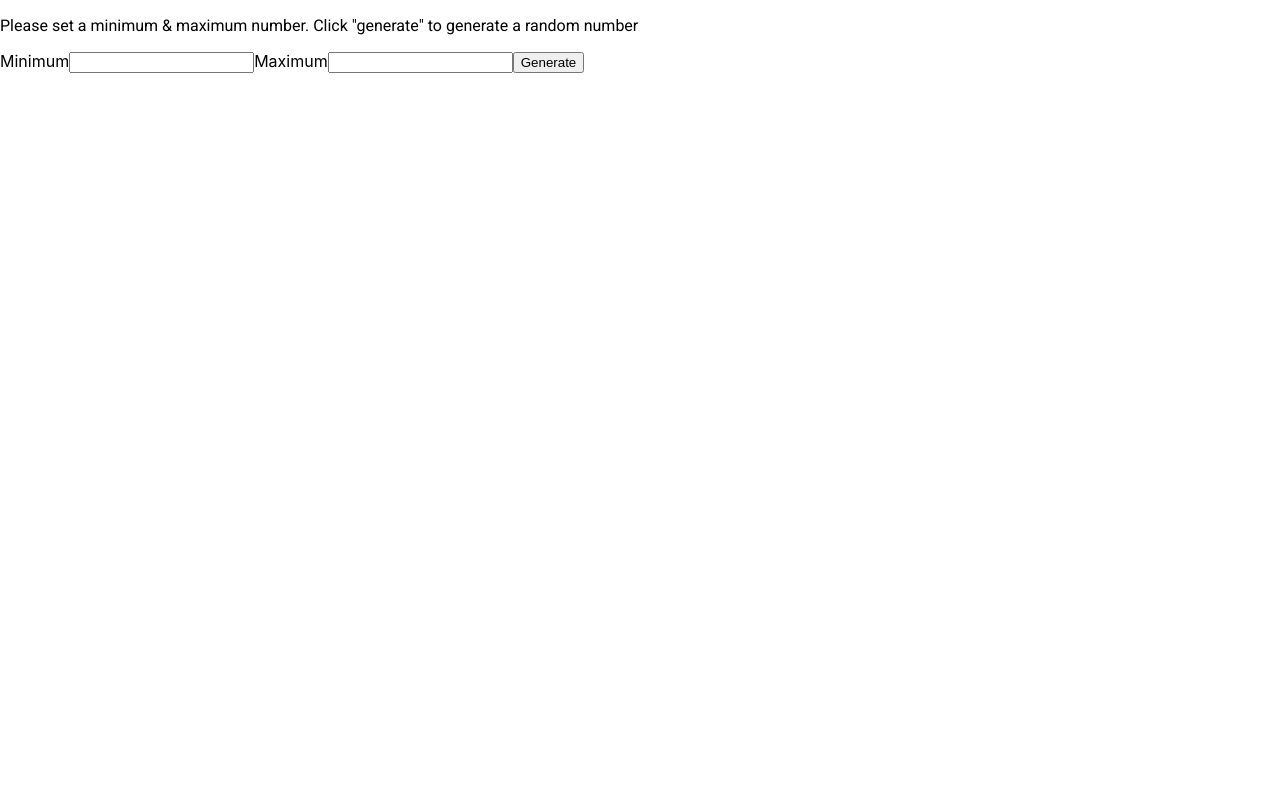
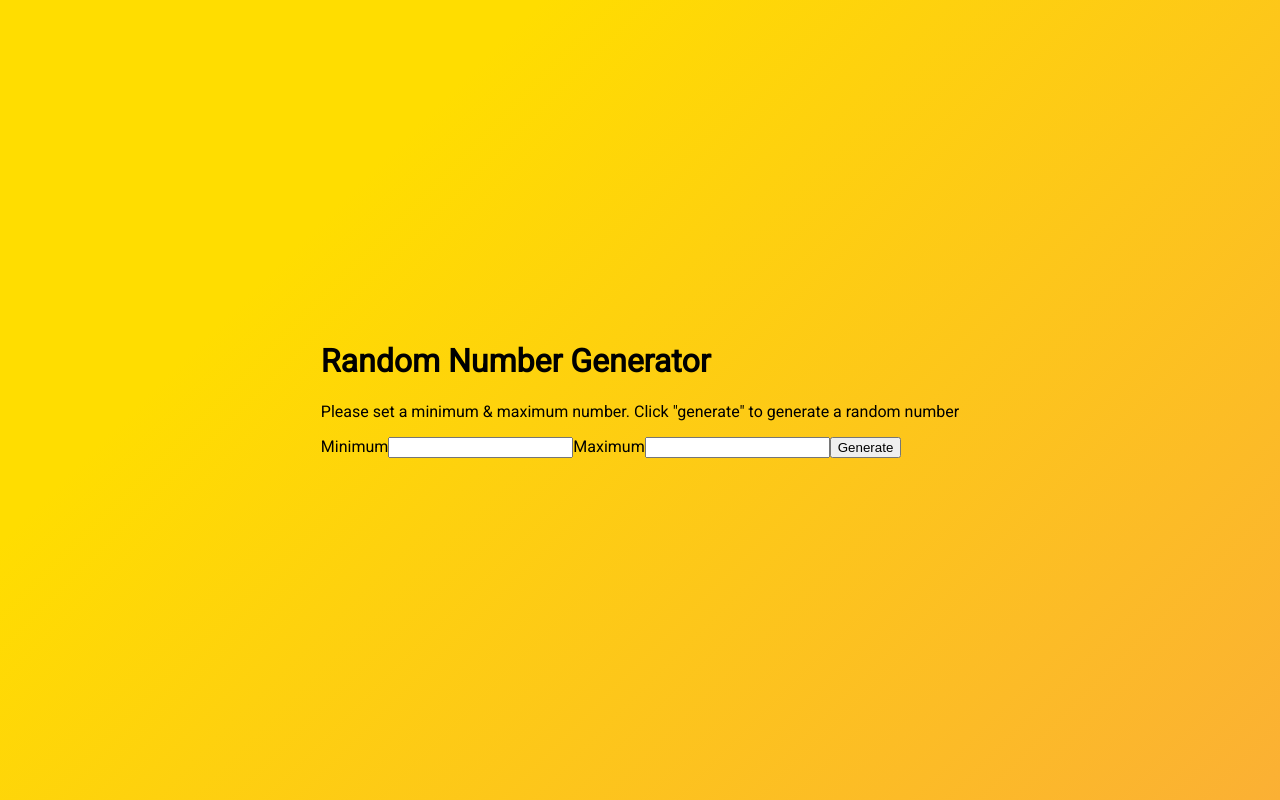
Before and after one commit to HenryKondratko/react-random-number-generator, a React (Create React App) app: page / in a window 1280 px wide. Built offline with nearby package versions, Linux system fonts and the light colour scheme.

Commit message:
styling WIP

```diff
--- a/src/App.css
+++ b/src/App.css
@@ -1,16 +1,5 @@
 .App {
   text-align: center;
-}
-
-.App-logo {
-  height: 40vmin;
-  pointer-events: none;
-}
-
-@media (prefers-reduced-motion: no-preference) {
-  .App-logo {
-    animation: App-logo-spin infinite 20s linear;
-  }
 }
 
 .App-header {
@@ -24,15 +13,6 @@
   color: white;
 }
 
-.App-link {
-  color: #61dafb;
+.container{
+
 }
-
-@keyframes App-logo-spin {
-  from {
-    transform: rotate(0deg);
-  }
-  to {
-    transform: rotate(360deg);
-  }
-}
--- a/src/App.js
+++ b/src/App.js
@@ -9,7 +9,8 @@ function App() {
     const [result, setResult] = useState();
 
     return (
-        <div>
+        <div className="container">
+            <h1>Random Number Generator</h1>
             <Instructions/>
             <Range
                 inputs={inputs}
--- a/src/components/Instructions.css
+++ /dev/null
@@ -1,5 +0,0 @@
-@import url('https://fonts.googleapis.com/css2?family=Roboto&display=swap');
-
-.instructions{
-    font-family: 'Roboto', sans-serif;
-}
--- a/src/components/Instructions.js
+++ b/src/components/Instructions.js
@@ -1,8 +1,6 @@
-import "./Instructions.css"
-
 const Instructions = () => {
     return(
-      <div className="instructions">
+      <div>
           <p>Please set a minimum & maximum number. Click "generate" to generate a random number</p>
       </div>
     );
--- a/src/index.css
+++ b/src/index.css
@@ -1,10 +1,16 @@
+@import url('https://fonts.googleapis.com/css2?family=Roboto&display=swap');
+
 body {
   margin: 0;
-  font-family: -apple-system, BlinkMacSystemFont, 'Segoe UI', 'Roboto', 'Oxygen',
-    'Ubuntu', 'Cantarell', 'Fira Sans', 'Droid Sans', 'Helvetica Neue',
-    sans-serif;
+  font-family: 'Roboto', sans-serif;
   -webkit-font-smoothing: antialiased;
   -moz-osx-font-smoothing: grayscale;
+  height: 100vh;
+  display: flex;
+  align-items: center;
+  justify-content: center;
+  background-color:#fbb034;
+  background-image: linear-gradient(315deg, #fbb034 0%, #ffdd00 74%);
 }
 
 code {
```
